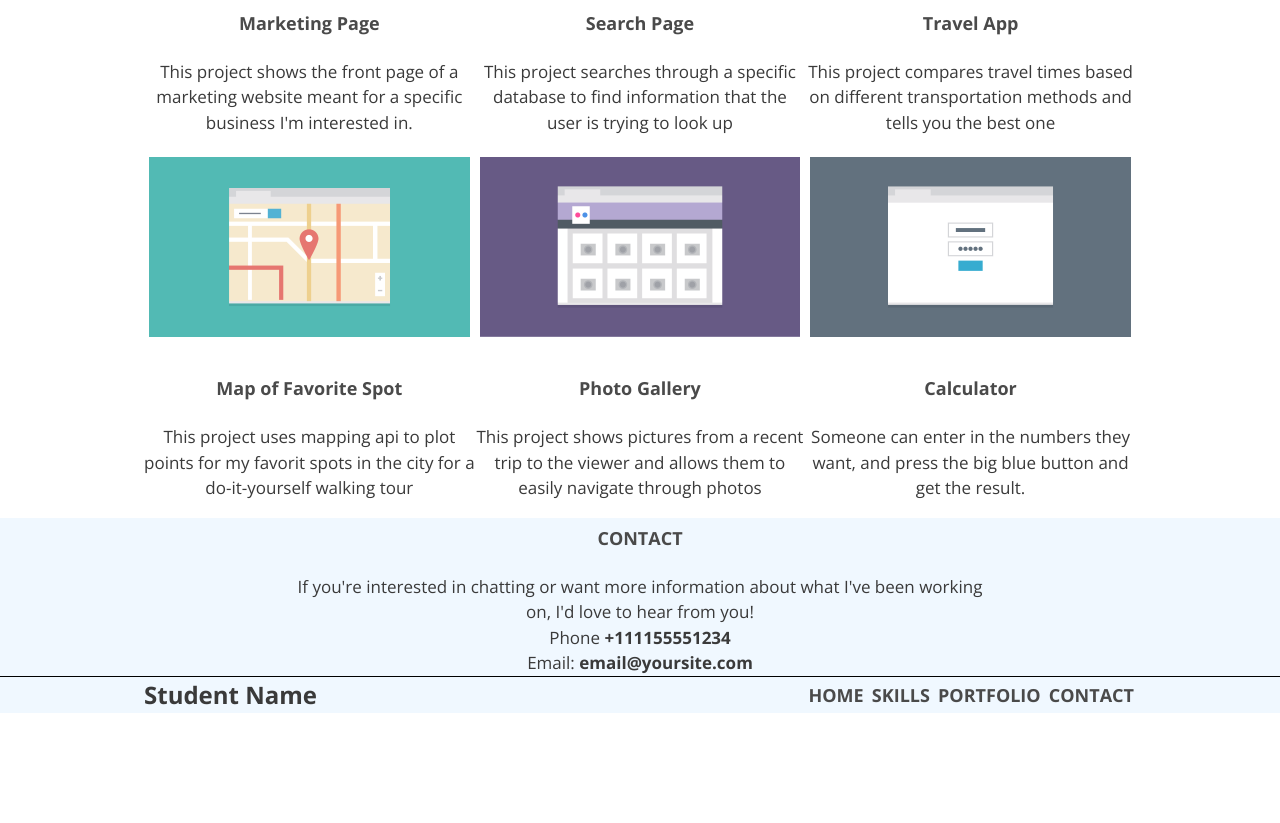
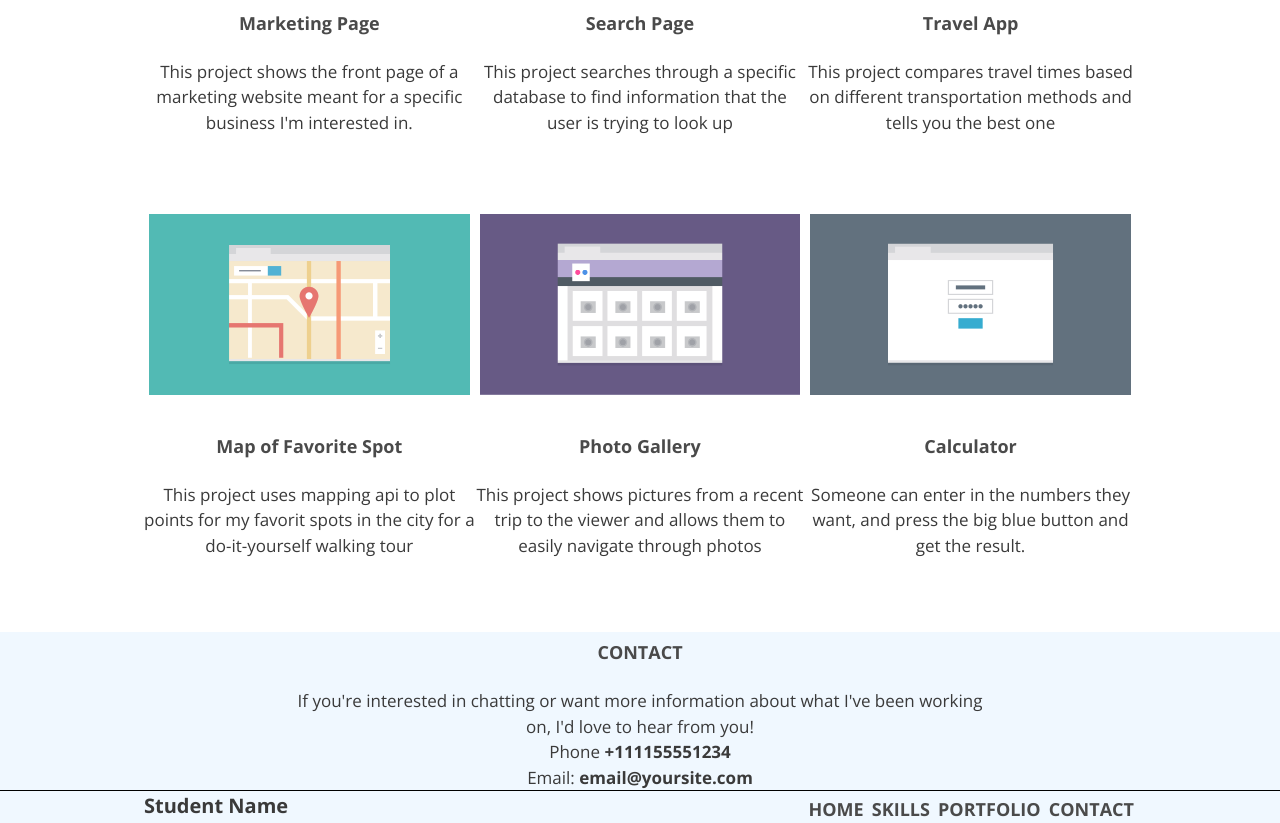
Before and after one commit to KongYue/techdegree-project-2, a plain HTML site: page index.html in a window 1280 px wide. Shown: the part 692-1515 px from the top of the page. Before the commit the page ends 1405 px from the top, so only its background shows below. Drawn offline with nearby package versions, Linux system fonts and the light colour scheme; a web font is replaced by a local one.

Commit message:
Updated on night of 20190502

```diff
--- a/css/style.css
+++ b/css/style.css
@@ -98,6 +98,7 @@ p {
 .footer-name {
   float: left;
   margin: 0;
+  font-size: 20px;
 }
 .footer-nav {
   float: right;
@@ -153,6 +154,9 @@ p {
     width: 50%;
     background-color: white;
   }
+ .portfolio-list li {
+  min-height: 423px;
+}
 
 
   .introduction p {
```
Also changed, not shown: images/kiwi.png (deleted), 1 other file.
